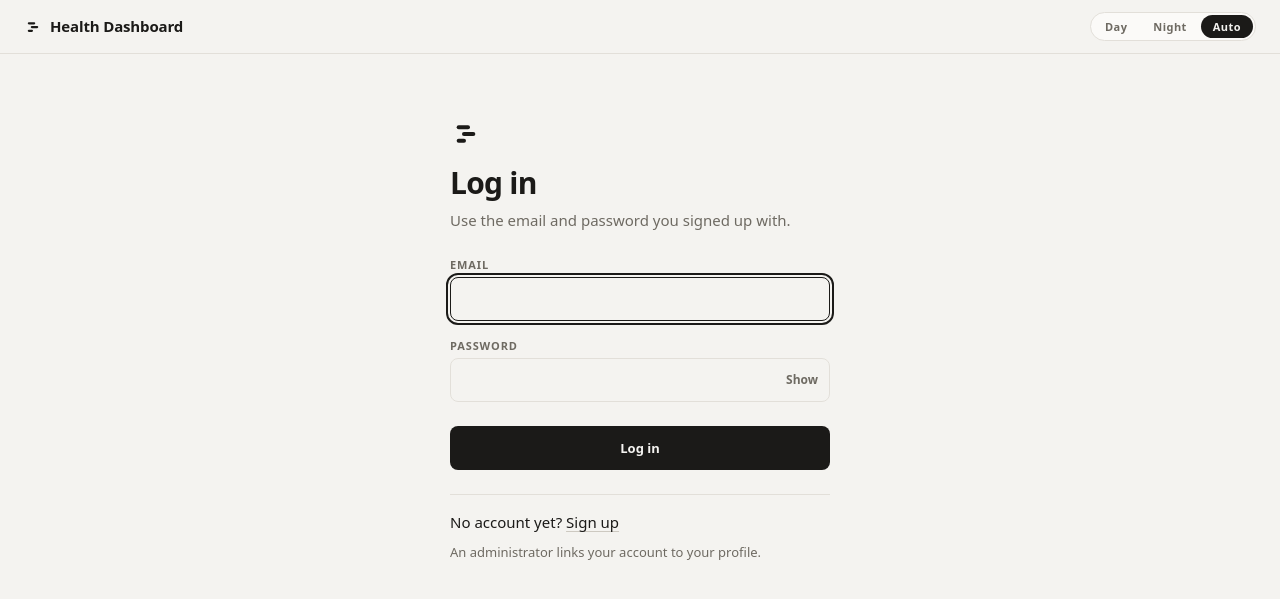
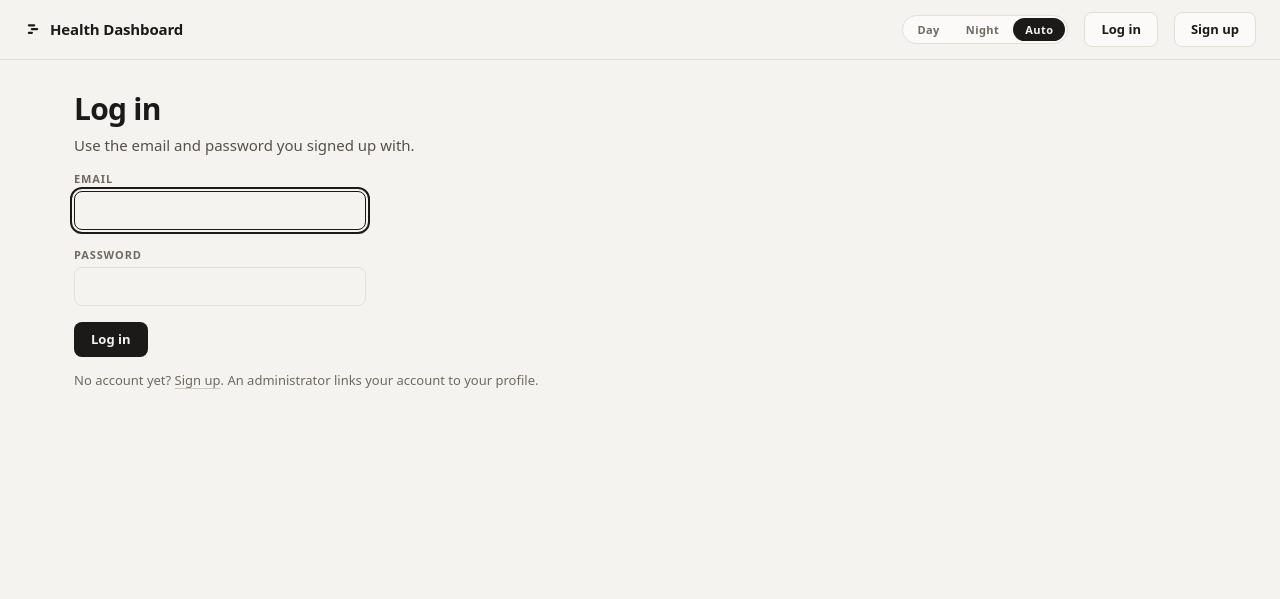
Before and after one commit to anaself02/ai-for-wearables, a Django app: page /login/ in a window 1280 px wide. Shown: the top 599 px of the page. Run offline with Django 5.2, Linux system fonts and the light colour scheme.

Commit message:
revert(ui): login page change

```diff
--- a/members/views.py
+++ b/members/views.py
@@ -69,8 +69,6 @@ def login_view(request):
                 throttle.reset(email)
                 login(request, user)
                 return redirect(safe_next(request))
-    elif request.method == "POST":
-        error = NOT_AVAILABLE      # an empty field gets the same one message
     return render(request, "members/login.html",
                   {"form": form, "error": error,
                    "next": request.GET.get("next", "")})
--- a/static/app.css
+++ b/static/app.css
@@ -243,7 +243,7 @@ header.topbar {
 .tab:hover { color: var(--ink); background: var(--surface-2); }
 .tab.is-current { background: var(--ink); color: var(--ground); }
 
-.topbar-end { display: flex; flex-wrap: wrap; align-items: center; gap: var(--s4); }
+.topbar-end { display: flex; align-items: center; gap: var(--s4); }
 .topbar-end form { display: flex; align-items: center; gap: var(--s3); }
 .who { color: var(--ink-3); font-size: var(--t-sm); }
 
@@ -733,8 +733,6 @@ dl.meta dd { margin: 0; overflow-wrap: anywhere; }
   .tab { padding: var(--s1) var(--s3); }
   main { padding: var(--s5) var(--s4) var(--s6); }
   .who { display: none; }
-  .topbar-end { gap: var(--s2); }
-  .auth { margin-top: var(--s4); }
 }
 
 @media (max-width: 560px) {
@@ -779,42 +777,6 @@ dl.meta dd { margin: 0; overflow-wrap: anywhere; }
 
 .settings-form { max-width: 46ch; }
 
-/* ---- log in and sign up -------------------------------------------------- */
-
-/* One narrow column, centred: mark, heading, one line, the form. No card, no
-   box; a hairline separates the form from what comes after it. Existing
-   tokens only, and --neg only for error text (via .field-error). */
-.auth { max-width: 380px; margin: var(--s6) auto 0; }
-.auth-mark { width: 32px; height: 32px; display: block; margin-bottom: var(--s4); }
-.auth h1 { margin: 0 0 var(--s2); }
-.auth-lede { margin: 0 0 var(--s5); color: var(--ink-3); }
-.auth .field { max-width: none; }
-.auth .field input, .auth .field select { min-height: 44px; }
-.auth .field input[aria-invalid="true"], .auth .field select[aria-invalid="true"] { border-color: var(--neg); }
-.auth .field-error { margin: 0 0 var(--s4); }
-.auth .field .field-error { margin: var(--s1) 0 0; }
-.reveal-wrap { position: relative; }
-.reveal-wrap input { padding-right: 64px; }
-.reveal {
-  position: absolute;
-  top: 0;
-  right: 0;
-  min-width: 44px;
-  height: 100%;
-  min-height: 44px;
-  padding: 0 var(--s3);
-  border: 0;
-  background: transparent;
-  color: var(--ink-3);
-  font: var(--w-semi) var(--t-label)/1 var(--sans);
-  cursor: pointer;
-}
-.reveal:hover, .reveal[aria-pressed="true"] { color: var(--ink); }
-.reveal[hidden] { display: none; }
-.auth-submit { width: 100%; min-height: 44px; margin-top: var(--s2); }
-.auth-foot { margin: var(--s5) 0 0; padding-top: var(--s4); border-top: 1px solid var(--rule); }
-.auth-foot + .auth-foot { margin-top: var(--s2); padding-top: 0; border-top: 0; }
-
 /* ---- people: the chooser and the person bar ------------------------------ */
 
 /* Two cards side by side, stacked on a narrow screen. minmax(0, 1fr) lets a card
--- a/templates/base.html
+++ b/templates/base.html
@@ -78,7 +78,6 @@
         <span class="device-chip">{{ person.device_label }}</span>
       </span>
       {% if user.is_staff %}<a class="btn secondary" href="{% url 'people:home' %}">Switch</a>{% endif %}
-      {% if request.user.is_staff %}<a class="btn secondary" href="{% url 'admin:index' %}">Admin</a>{% endif %}
       {% comment %}
         Three states, not a two-way switch: following the system is a real
         answer and the only one that can be right at both ends of a day.
@@ -95,7 +94,6 @@
     </div>
   {% else %}
     <div class="topbar-end">
-      {% if request.user.is_staff %}<a class="btn secondary" href="{% url 'admin:index' %}">Admin</a>{% endif %}
       <div class="theme" role="group" aria-label="Theme">
         <button class="theme-option" type="button" data-theme-set="light">Day</button>
         <button class="theme-option" type="button" data-theme-set="dark">Night</button>
@@ -107,11 +105,8 @@
           <button class="btn secondary" type="submit">Log out</button>
         </form>
       {% else %}
-        {# The log-in and sign-up pages blank this: the form is the page. #}
-        {% block signed_out_links %}
         <a class="btn secondary" href="{% url 'members:login' %}">Log in</a>
         <a class="btn secondary" href="{% url 'members:signup' %}">Sign up</a>
-        {% endblock %}
       {% endif %}
     </div>
   {% endif %}
--- a/templates/members/login.html
+++ b/templates/members/login.html
@@ -1,38 +1,27 @@
 {% extends "base.html" %}
 {% block title %}Log in - Health Dashboard{% endblock %}
-{% block signed_out_links %}{% endblock %}
 
 {% block content %}
-<div class="auth">
-  {% include "_mark.html" with class="auth-mark" %}
   <h1>Log in</h1>
-  <p class="auth-lede">Use the email and password you signed up with.</p>
+  <p class="lede">Use the email and password you signed up with.</p>
 
-  <form method="post" novalidate>
+  {% if error %}<div class="notice error"><strong>{{ error }}</strong></div>{% endif %}
+
+  <form method="post" class="settings-form" novalidate>
     {% csrf_token %}
     <input type="hidden" name="next" value="{{ next }}">
     <div class="field">
       <label for="id_email">Email</label>
       <input id="id_email" type="email" name="email" value="{{ form.email.value|default:'' }}"
-             autocomplete="email" required autofocus
-             {% if error %}aria-invalid="true" aria-describedby="login-error"{% endif %}>
+             autocomplete="username" required autofocus>
     </div>
     <div class="field">
       <label for="id_password">Password</label>
-      <div class="reveal-wrap">
-        <input id="id_password" type="password" name="password" autocomplete="current-password" required
-               {% if error %}aria-invalid="true" aria-describedby="login-error"{% endif %}>
-        {% include "members/_reveal.html" with target="id_password" %}
-      </div>
+      <input id="id_password" type="password" name="password" autocomplete="current-password" required>
     </div>
-    {# One message for every failure, so the page never says which part was wrong. #}
-    {% if error %}<p class="field-error" id="login-error" role="alert">{{ error }}</p>{% endif %}
-    <button class="btn auth-submit" type="submit">Log in</button>
+    <button class="btn" type="submit">Log in</button>
   </form>
 
-  <p class="auth-foot">No account yet? <a href="{% url 'members:signup' %}">Sign up</a></p>
-  <p class="auth-foot muted small">An administrator links your account to your profile.</p>
-</div>
+  <p class="muted small">No account yet? <a href="{% url 'members:signup' %}">Sign up</a>.
+    An administrator links your account to your profile.</p>
 {% endblock %}
-
-{% block scripts %}{% include "members/_reveal_script.html" %}{% endblock %}
```
Also changed, not shown: members/test_ui.py (+0 -53 lines), templates/members/signup.html (+15 -28 lines).
